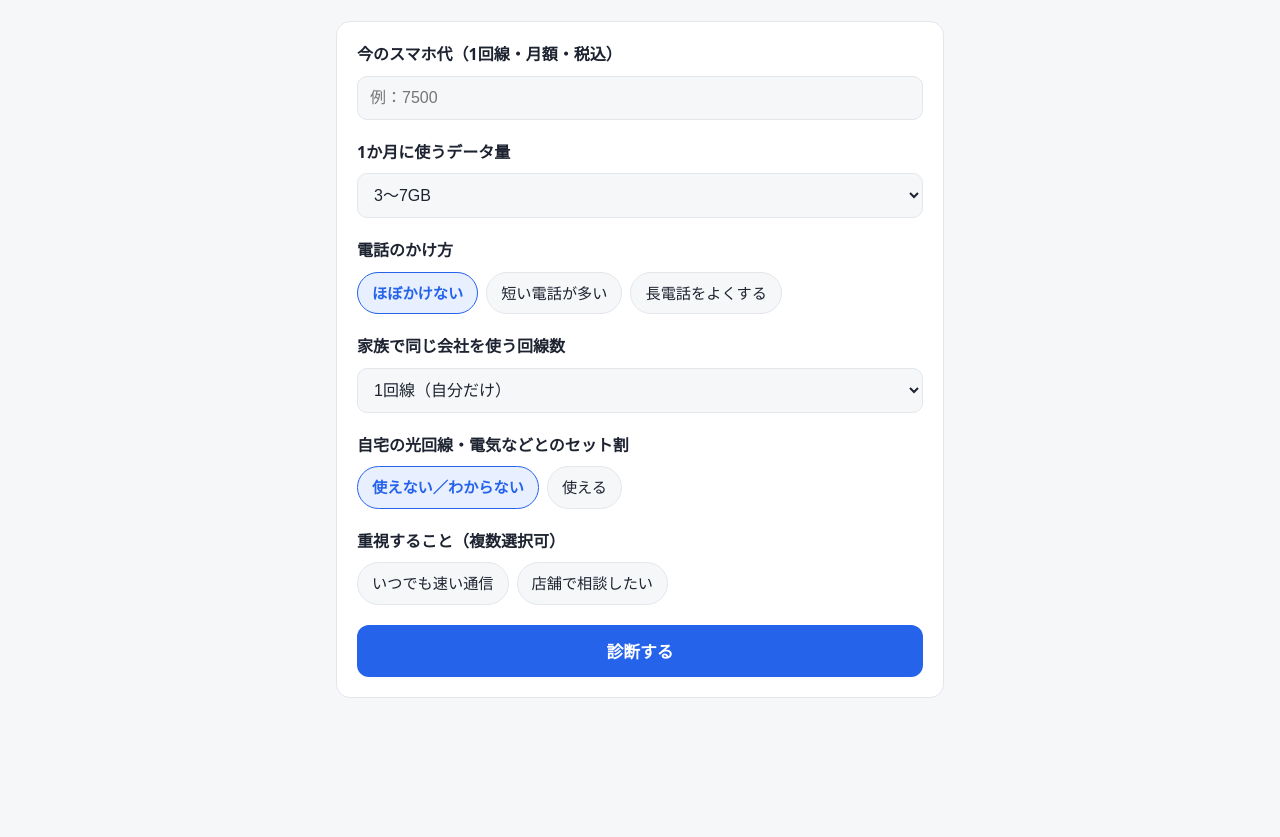
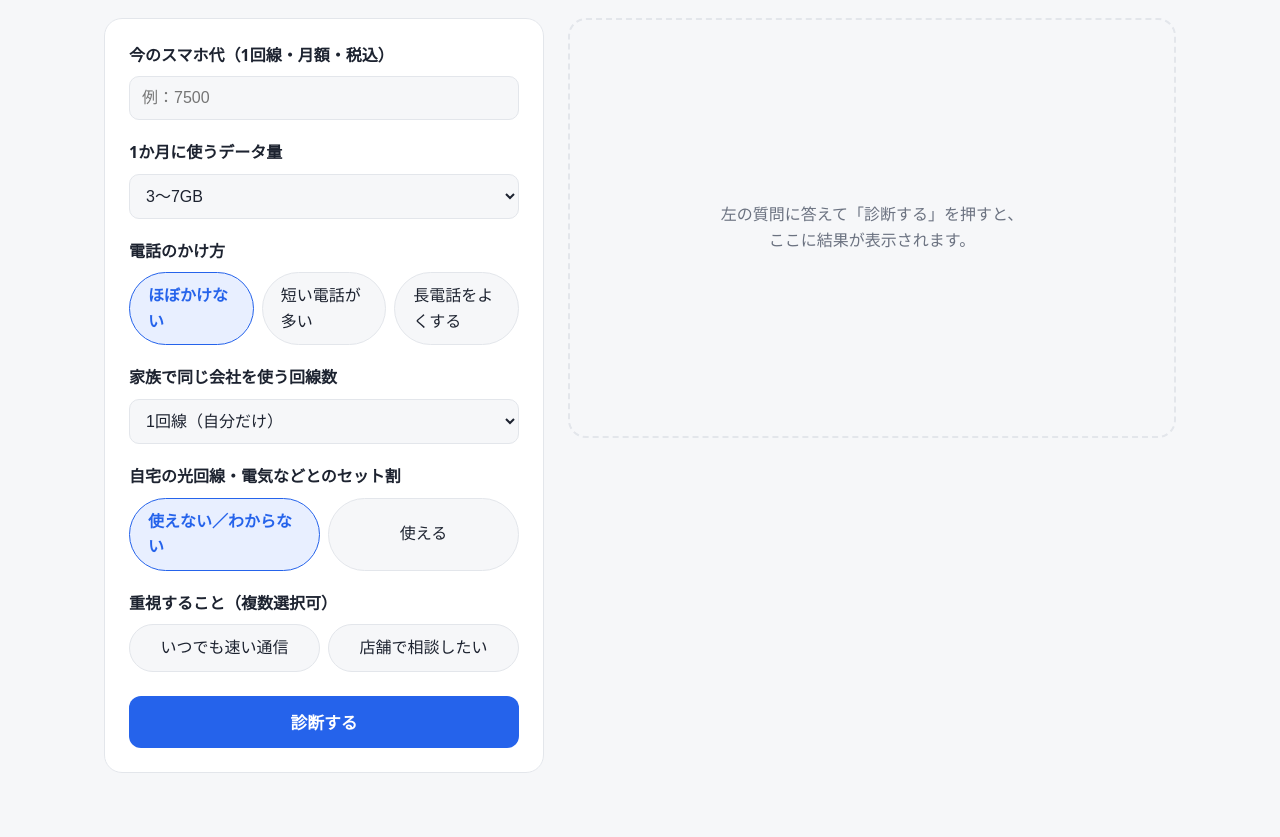
Before and after one commit to worker0083/smartphone-plan-checker, a plain HTML site: page index.html in a window 1280 px wide. Shown: the part 118-955 px from the top of the page. Before the commit the page ends 896 px from the top, so only its background shows below. Drawn offline with Linux system fonts and the light colour scheme.

Commit message:
iPad mini向けにレイアウトを調整
縦向きは質問を2列、横向きは入力と結果を左右に並べる。タップしやすいようボタンを大きくした。

Co-Authored-By: Claude Opus 5.5 <noreply@anthropic.com>

```diff
--- a/index.html
+++ b/index.html
@@ -65,6 +65,44 @@
   .more { font-size: .88rem; font-weight: 600; color: var(--warn); }
   .disclaimer { color: var(--muted); font-size: .8rem; margin-top: 16px; }
   #result { display: none; }
+  .placeholder { display: none; }
+  .chips label, input[type=number], select, button { min-height: 44px; }
+  .chips label { display: inline-flex; align-items: center; -webkit-tap-highlight-color: transparent; }
+
+  /* タブレット（iPad mini 縦向き など） */
+  @media (min-width: 700px) {
+    main { max-width: 760px; padding: 32px 24px 64px; }
+    h1 { font-size: 1.9rem; }
+    .lead { font-size: 1.05rem; }
+    .card { padding: 24px; border-radius: 18px; }
+    .grid { display: grid; grid-template-columns: 1fr 1fr; gap: 24px 20px; margin-bottom: 24px; }
+    .grid .q { margin-bottom: 0; }
+    .grid .wide { grid-column: 1 / -1; }
+    .chips label { padding: 10px 18px; font-size: 1rem; }
+    .chips.fill { display: grid; grid-template-columns: repeat(3, 1fr); }
+    .chips.fill label { justify-content: center; }
+    .chips.fill.two { grid-template-columns: 1fr 1fr; }
+    #list { display: grid; grid-template-columns: 1fr 1fr; gap: 12px; }
+    #list > .plan-head { grid-column: 1 / -1; }
+    .plan { margin-top: 0; }
+    .summary .big { font-size: 2.4rem; }
+  }
+
+  /* 横向き（iPad mini 横向き・PC）：入力と結果を左右に並べる */
+  @media (min-width: 1000px) {
+    main { max-width: 1120px; }
+    .layout { display: grid; grid-template-columns: 440px 1fr; gap: 24px; align-items: start; }
+    .layout > form { position: sticky; top: 24px; margin-bottom: 0; }
+    .grid { grid-template-columns: 1fr; gap: 20px; }
+    .chips.fill.two { grid-template-columns: 1fr 1fr; }
+    #result { display: block; }
+    #result.empty .card, #result.empty .disclaimer { display: none; }
+    #result.empty .placeholder { display: flex; }
+    .placeholder {
+      min-height: 420px; align-items: center; justify-content: center; text-align: center;
+      border: 2px dashed var(--line); border-radius: 18px; color: var(--muted); padding: 24px;
+    }
+  }
 </style>
 </head>
 <body>
@@ -72,7 +110,9 @@
   <h1>スマホ料金診断</h1>
   <p class="lead">いくつかの質問に答えると、あなたに合うプランの種類と節約できる金額の目安がわかります。</p>
 
+  <div class="layout">
   <form id="form" class="card">
+    <div class="grid">
     <div class="q">
       <label for="current">今のスマホ代（1回線・月額・税込）</label>
       <input id="current" type="number" inputmode="numeric" min="0" step="100" placeholder="例：7500" required>
@@ -92,9 +132,9 @@
       </select>
     </div>
 
-    <div class="q">
+    <div class="q wide">
       <span class="label">電話のかけ方</span>
-      <div class="chips">
+      <div class="chips fill">
         <label><input type="radio" name="call" value="none" checked>ほぼかけない</label>
         <label><input type="radio" name="call" value="short">短い電話が多い</label>
         <label><input type="radio" name="call" value="long">長電話をよくする</label>
@@ -113,7 +153,7 @@
 
     <div class="q">
       <span class="label">自宅の光回線・電気などとのセット割</span>
-      <div class="chips">
+      <div class="chips fill two">
         <label><input type="radio" name="home" value="no" checked>使えない／わからない</label>
         <label><input type="radio" name="home" value="yes">使える</label>
       </div>
@@ -121,20 +161,23 @@
 
     <div class="q">
       <span class="label">重視すること（複数選択可）</span>
-      <div class="chips">
+      <div class="chips fill two">
         <label><input type="checkbox" name="prio" value="quality">いつでも速い通信</label>
         <label><input type="checkbox" name="prio" value="store">店舗で相談したい</label>
       </div>
     </div>
 
+    </div>
     <button type="submit">診断する</button>
   </form>
 
-  <section id="result">
+  <section id="result" class="empty">
+    <div class="placeholder">左の質問に答えて「診断する」を押すと、<br>ここに結果が表示されます。</div>
     <div class="card summary" id="summary"></div>
     <div class="card" id="list"></div>
     <p class="disclaimer">※ 料金は代表的なプランをもとにした参考値（税込）です。端末代・キャンペーン・各種手数料は含みません。実際の料金は各社の公式サイトでご確認ください。</p>
   </section>
+  </div>
 </main>
 
 <script src="plans.js"></script>
@@ -219,8 +262,10 @@ document.getElementById("form").addEventListener("submit", e => {
     }).join("");
 
   const res = document.getElementById("result");
+  res.classList.remove("empty");
   res.style.display = "block";
-  res.scrollIntoView({ behavior: "smooth" });
+  // 左右に並んでいる横向きレイアウトではスクロールしない
+  if (window.innerWidth < 1000) res.scrollIntoView({ behavior: "smooth" });
 });
 </script>
 </body>
```
